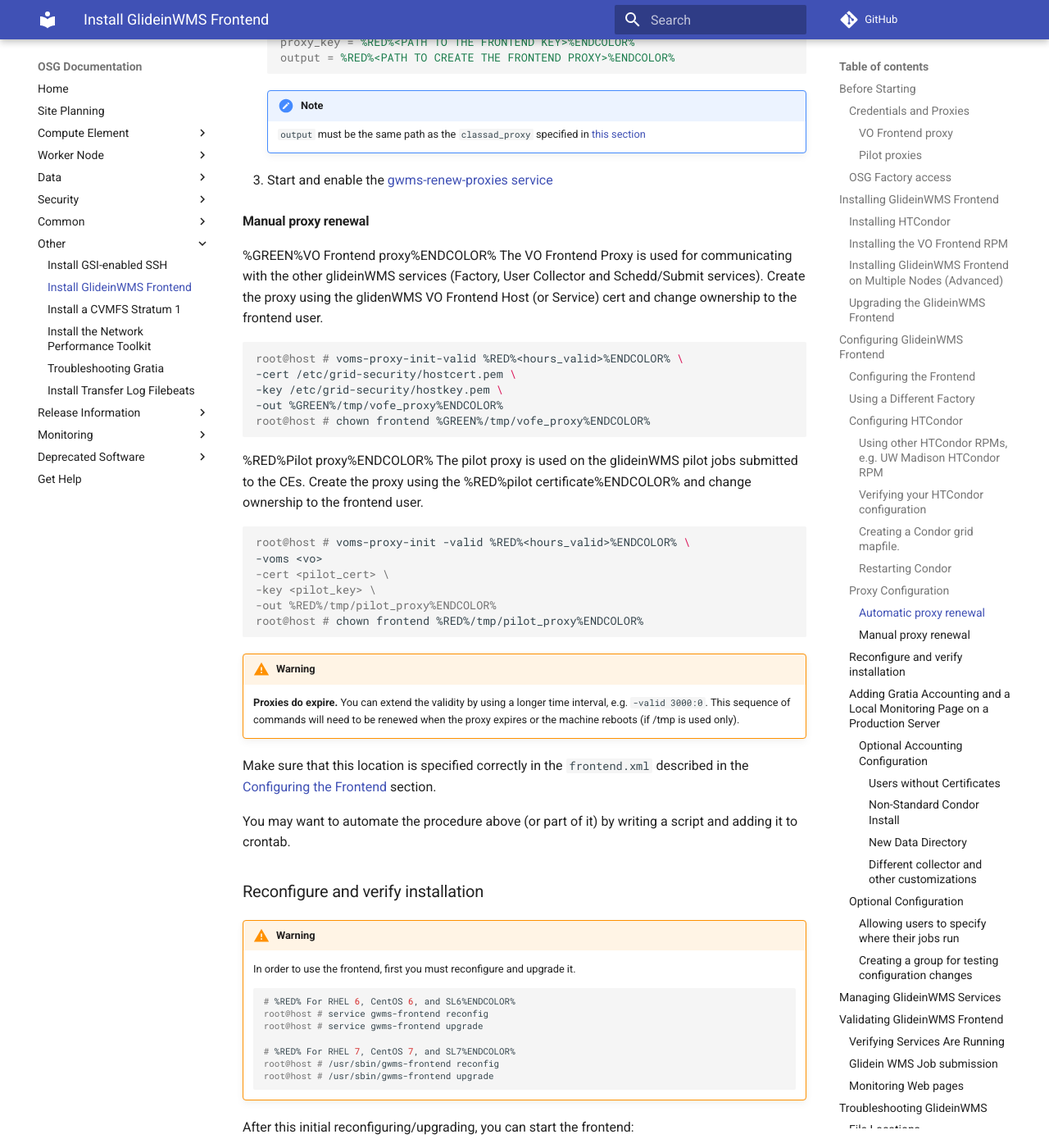
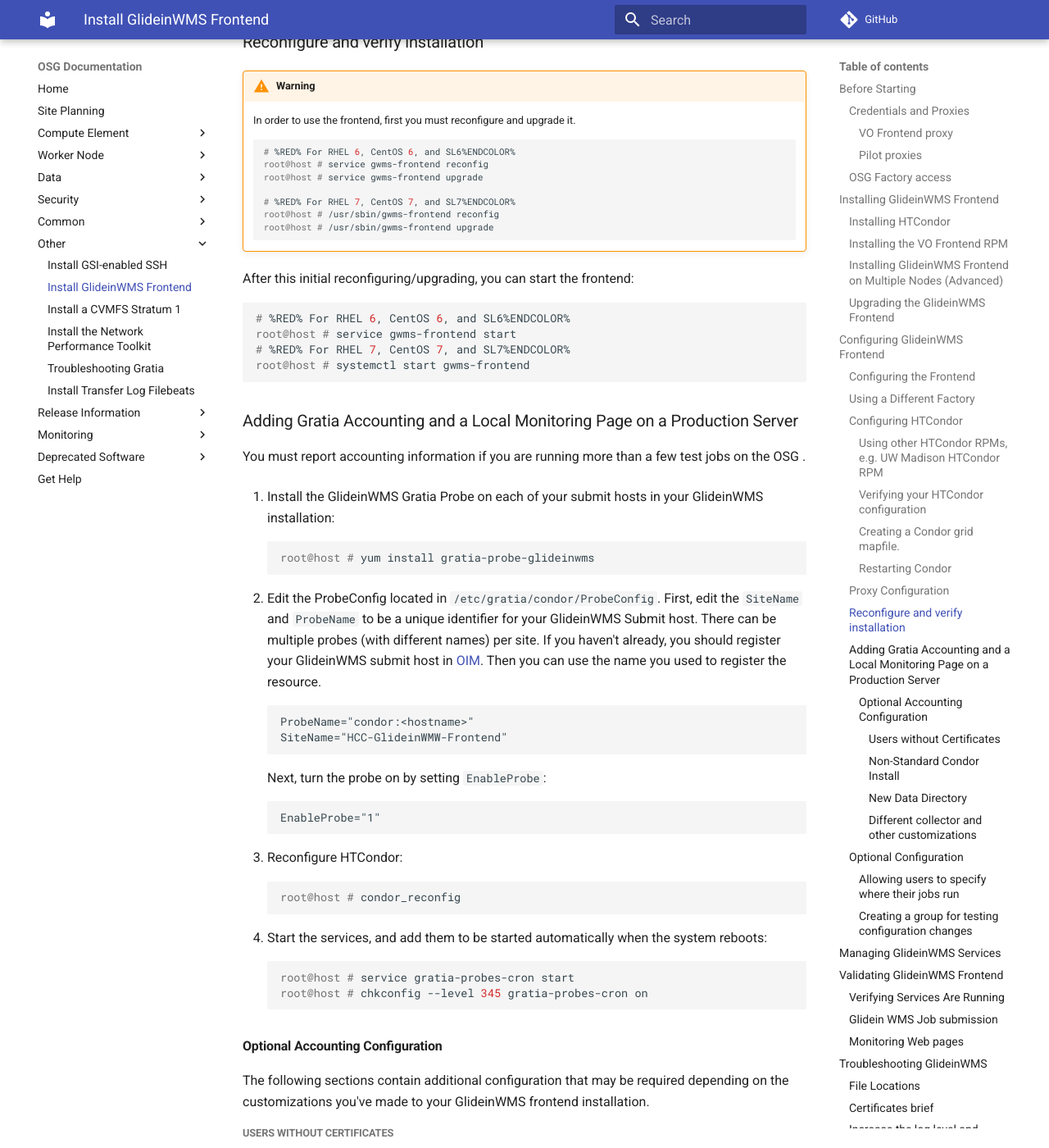
Before and after one commit to osg-htc/docs, an MkDocs documentation site: the page built from docs/other/install-gwms-frontend.md, in a window 1280 px wide and 1400 px high, scrolled down 13041 px. Shown: the whole window at 82% size. Built offline with MkDocs 1.6.1 and Material for MkDocs 9.7.7, drawn with Linux system fonts in a browser that asks for light colours; comment, search, counter and statistics services are not loaded; old or Windows-style settings are respelled for this version of MkDocs; some of the changed text lies outside the part shown.

Commit message:
Remove manual instructions

````diff
--- a/docs/other/install-gwms-frontend.md
+++ b/docs/other/install-gwms-frontend.md
@@ -409,17 +409,6 @@
 
 ### Proxy Configuration
 
-There are 2 types of (or purposes for) proxies required for the VO Frontend: 1
-the %GREEN%VO Frontend proxy%ENDCOLOR% (used to authenticate with the other
-glideinWMS services) 1 one or more glideinWMS %GREEN%pilot proxies%ENDCOLOR%
-(used/delegated to the factory services and submitted on the glideinWMS pilot
-jobs) The %GREEN%VO Frontend proxy%ENDCOLOR% and the %GREEN%pilot
-proxy%ENDCOLOR% can be the same. By default, the VO Frontend will run as user
-`frontend` (UID is machine dependent) so these proxies must be owned by the user
-`frontend`.
-
-#### Automatic proxy renewal
-
 GlideinWMS comes with the [gwms-renew-proxies service](#managing-glideinwms-services) that can automatically generate
 and renew the %GREEN%pilot proxies%ENDCOLOR% and %GREEN%VO Frontend proxy%ENDCOLOR%. To configure this service, modify
 `/etc/gwms-frontend/proxies.ini` using the following instructions:
@@ -472,45 +461,6 @@
         `output` must be the same path as the `classad_proxy` specified in [this section](#configuring-the-frontend)
 
 1. Start and enable the [gwms-renew-proxies service](#managing-glideinwms-services)
-
-#### Manual proxy renewal
-
-%GREEN%VO Frontend proxy%ENDCOLOR%
-The VO Frontend Proxy is used for communicating with the other glideinWMS
-services (Factory, User Collector and Schedd/Submit services). Create the proxy
-using the glidenWMS VO Frontend Host (or Service) cert and change ownership to
-the frontend user.
-
-``` console
-root@host # voms-proxy-init-valid %RED%<hours_valid>%ENDCOLOR% \
--cert /etc/grid-security/hostcert.pem \
--key /etc/grid-security/hostkey.pem \
--out %GREEN%/tmp/vofe_proxy%ENDCOLOR%
-root@host # chown frontend %GREEN%/tmp/vofe_proxy%ENDCOLOR%
-```
-
-%RED%Pilot proxy%ENDCOLOR%
-The pilot proxy is used on the glideinWMS pilot jobs submitted to the CEs.
-Create the proxy using the %RED%pilot certificate%ENDCOLOR% and change ownership
-to the frontend user.
-
-``` console
-root@host # voms-proxy-init -valid %RED%<hours_valid>%ENDCOLOR% \
--voms <vo>
--cert <pilot_cert> \
--key <pilot_key> \
--out %RED%/tmp/pilot_proxy%ENDCOLOR%
-root@host # chown frontend %RED%/tmp/pilot_proxy%ENDCOLOR%
-```
-
-!!! warning
-    **Proxies do expire.** You can extend the validity by using a longer time interval, e.g. `-valid 3000:0`. This sequence of commands will need to be renewed when the proxy expires or the machine reboots (if /tmp is used only).
-
-Make sure that this location is specified correctly in the `frontend.xml`
-described in the [Configuring the Frontend](#configuring-the-frontend) section.
-
-You may want to automate the procedure above (or part of it) by writing a script
-and adding it to crontab.
 
 ### Reconfigure and verify installation
 
````
